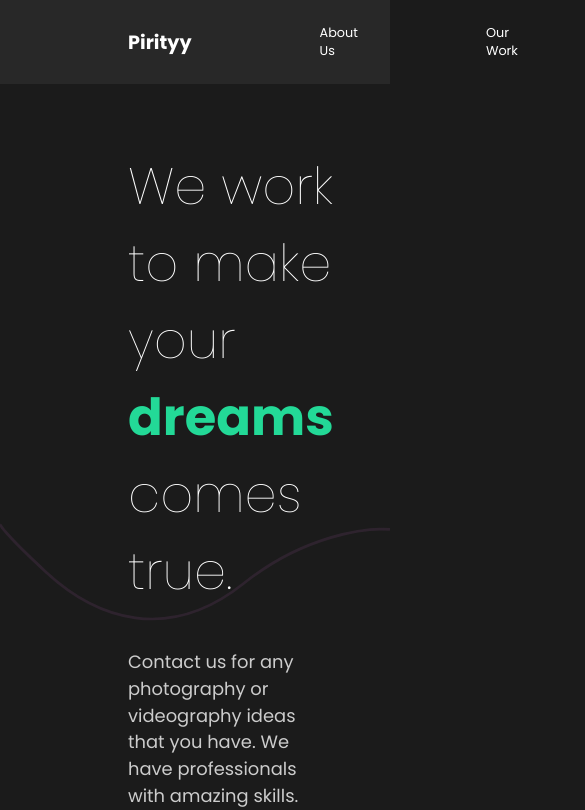
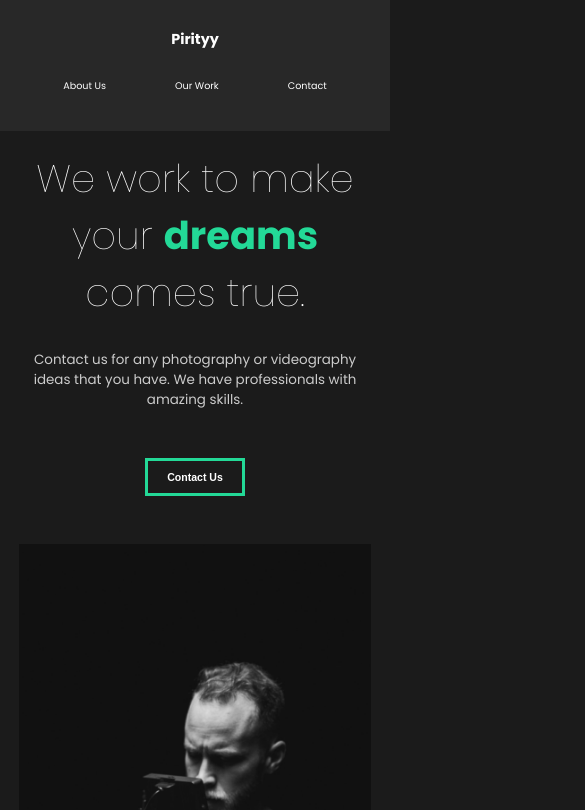
Before and after one commit to bishwaskharel/myportfolio, a React (Create React App) app: page / in a window 390 px wide. Shown: the top 810 px of the page, 585 px wide, since content can reach past the window. Built offline with nearby package versions, Linux system fonts and the light colour scheme.

Commit message:
Mobile Responsive

```diff
--- a/src/components/FaqSection.js
+++ b/src/components/FaqSection.js
@@ -88,6 +88,9 @@
       padding: 1rem 0rem;
     }
   }
+  @media (max-width: 1170px) {
+    display: block;
+  }
 `;
 
 export default FaqSection;
--- a/src/components/GlobalStyle.js
+++ b/src/components/GlobalStyle.js
@@ -9,9 +9,13 @@
 }
 
 html{
-    font-size: 80%;
+
+    @media (max-width: 1700px){
+        font-size: 60%;
+    }
 
 }
+
 
 body{
     background-color: #1b1b1b;
--- a/src/components/Nav.js
+++ b/src/components/Nav.js
@@ -46,6 +46,22 @@
     text-decoration: none;
     color: white;
   }
+  @media (max-width: 1170px) {
+    width: 100%;
+    flex-direction: column;
+    padding: 2rem 1rem;
+    h1 {
+      margin: 1rem;
+    }
+    ul {
+      padding: 2rem;
+      justify-content: space-around;
+      width: 100%;
+      li {
+        padding: 0;
+      }
+    }
+  }
 `;
 
 export default Nav;
--- a/src/components/ServicesSection.js
+++ b/src/components/ServicesSection.js
@@ -71,6 +71,9 @@
 const Cards = styled.div`
   display: flex;
   flex-wrap: wrap;
+  @media (max-width: 1170px) {
+    justify-content: center;
+  }
 `;
 
 const Card = styled.div`
--- a/src/pages/ContactUs.js
+++ b/src/pages/ContactUs.js
@@ -48,11 +48,18 @@
   padding: 5rem 10rem;
   color: black;
   height: 90vh;
+  @media (max-width: 1170px) {
+    padding: 2rem;
+    font-size: 1rem;
+  }
 `;
 
 const Title = styled.div`
   margin-bottom: 4rem;
   color: black;
+  @media (max-width: 1170px) {
+    margin-top: 5rem;
+  }
 `;
 
 const Hide = styled.div`
--- a/src/pages/MovieDetail.js
+++ b/src/pages/MovieDetail.js
@@ -74,6 +74,10 @@
   margin: 5rem 10rem;
   align-items: center;
   justify-content: space-around;
+  @media (max-width: 1170px) {
+    display: block;
+    margin: 2rem 2rem;
+  }
 `;
 
 const AwardStyle = styled.div`
--- a/src/pages/OurWork.js
+++ b/src/pages/OurWork.js
@@ -76,6 +76,9 @@
   h2 {
     padding: 1rem 0rem;
   }
+  @media (max-width: 1170px) {
+    padding: 2rem 2rem;
+  }
 `;
 const Movie = styled(motion.div)`
   padding-bottom: 10rem;
--- a/src/styles.js
+++ b/src/styles.js
@@ -9,7 +9,11 @@
   padding: 5rem 10rem;
   color: white;
   box-sizing: border-box;
-
+  @media (max-width: 1170px) {
+    display: block;
+    padding: 2rem 2rem;
+    text-align: center;
+  }
 `;
 
 export const Description = styled.div`
@@ -18,6 +22,12 @@
   padding-right: 5rem;
   h2 {
     font-weight: lighter;
+  }
+  @media (max-width: 1170px) {
+    padding: 0;
+    button {
+      margin: 2rem 0rem 5rem 0rem;
+    }
   }
 `;
 
```
